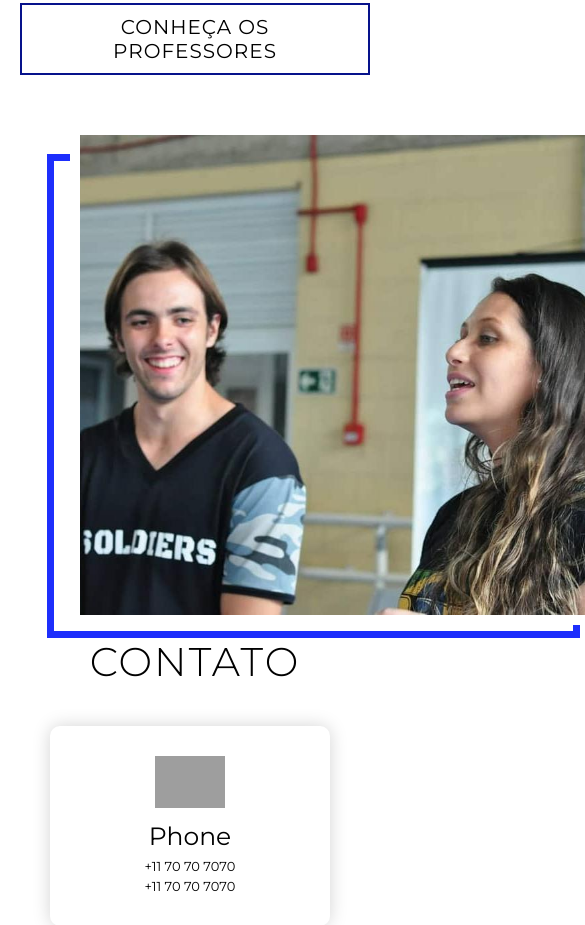
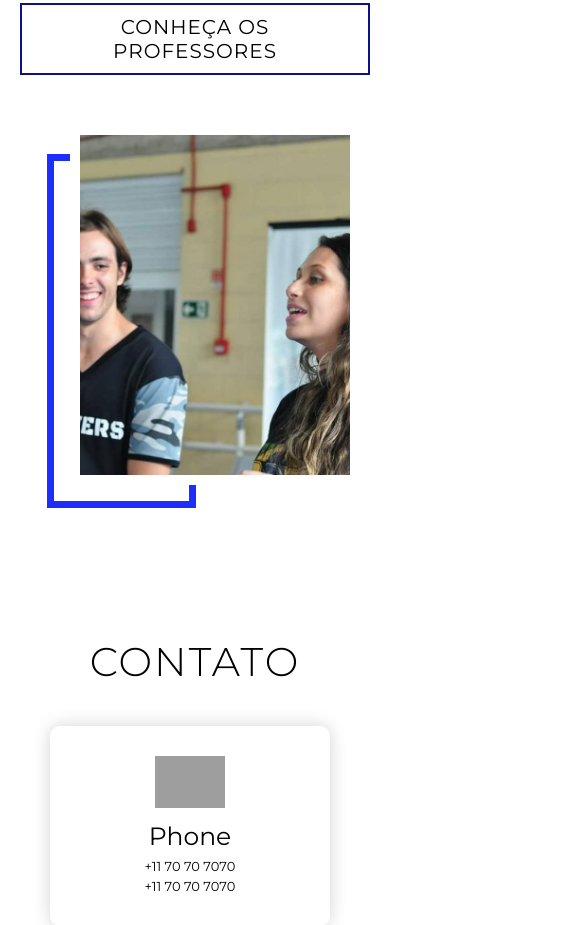
Before and after one commit to obrunorm/PaginaWeb, a plain HTML site: page index.html in a window 390 px wide. Shown: the part 7080-8005 px from the top of the page, 585 px wide, since content can reach past the window. Drawn offline with Linux system fonts and the light colour scheme; grey boxes are pictures that could not be loaded.

Commit message:
Melhorias responsividade

```diff
--- a/style.css
+++ b/style.css
@@ -435,6 +435,15 @@ p {
 	position: relative;
 	border: 10px solid white;
 }
+
+@media (max-width : 768px) {
+	#about .col-left .about-img {
+		width: 290px;
+		height: 100%;
+		min-height: 100px;
+	}
+  }
+
 #about .col-left .about-img::after {
 	content: '';
 	position: absolute;
@@ -445,6 +454,15 @@ p {
 	border: 7px solid #1d2efc;
 	z-index: -1;
 }
+
+@media (max-width : 768px) {
+	#about .col-left .about-img::after {
+		width: 50%;
+		height: 100%;
+		min-height: 100px;
+	}
+  }
+
 /* End About Section */
 
 /* contact Section */
```
